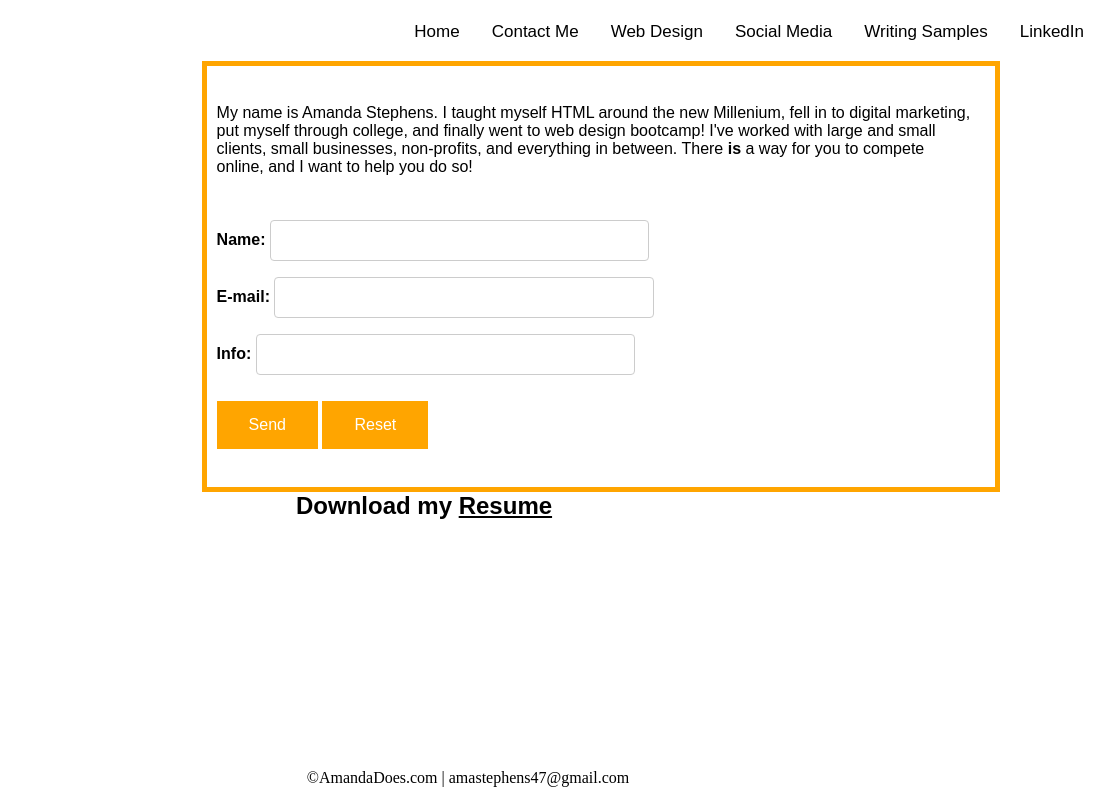
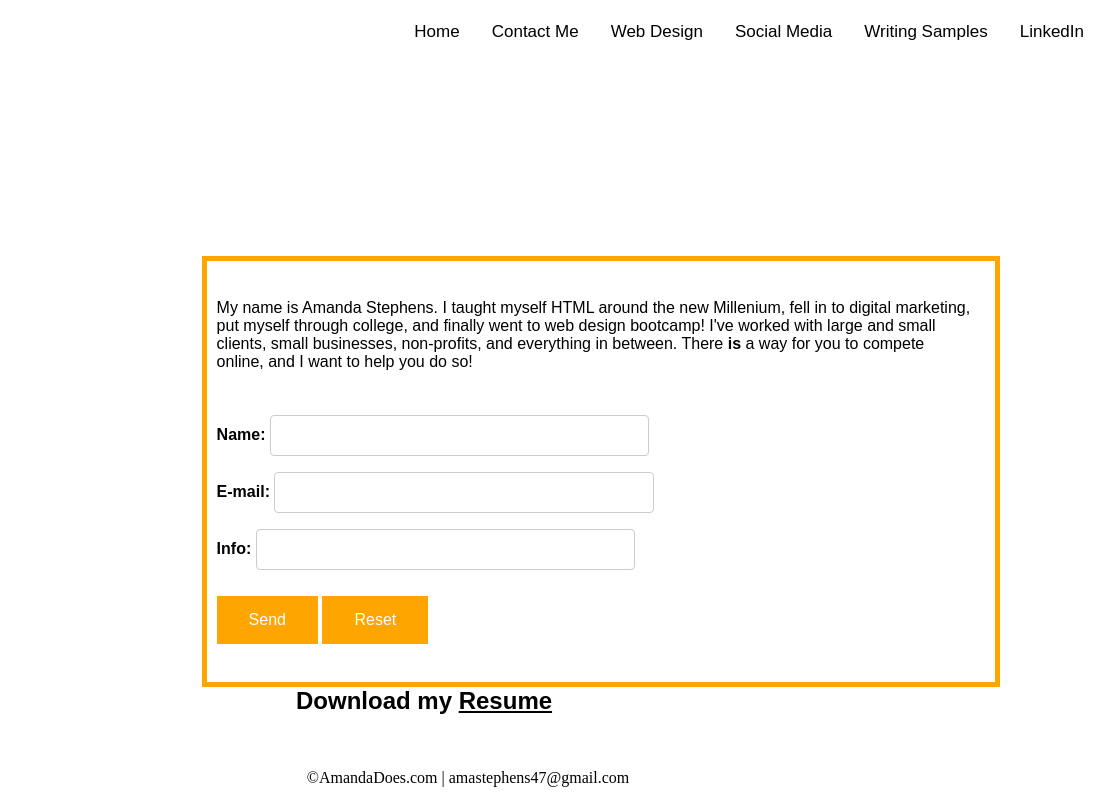
Before and after one commit to amastephens47/Portfolio2, a plain HTML site: page contact.html in a window 1280 px wide. Shown: the full height of the page, 172-1280 px from the left. Drawn offline with Linux system fonts and the light colour scheme.

Commit message:
Update styles.css

```diff
--- a/styles.css
+++ b/styles.css
@@ -78,7 +78,7 @@ form {
   width: 60%;
   float: right;
   margin-right: 100px;
-  margin-top: 5px;
+  margin-top: 200px;
  padding: 20px 20px 20px 10px;
 }
 input[type=text], select {
@@ -144,6 +144,7 @@ input[type=reset] {
 h2{
    font-family: Arial, Helvetica, sans-serif;
     margin-left: 460px;
+  padding-top: 200px
 }
   h4{
       font-family: Arial, Helvetica, sans-serif;
```
